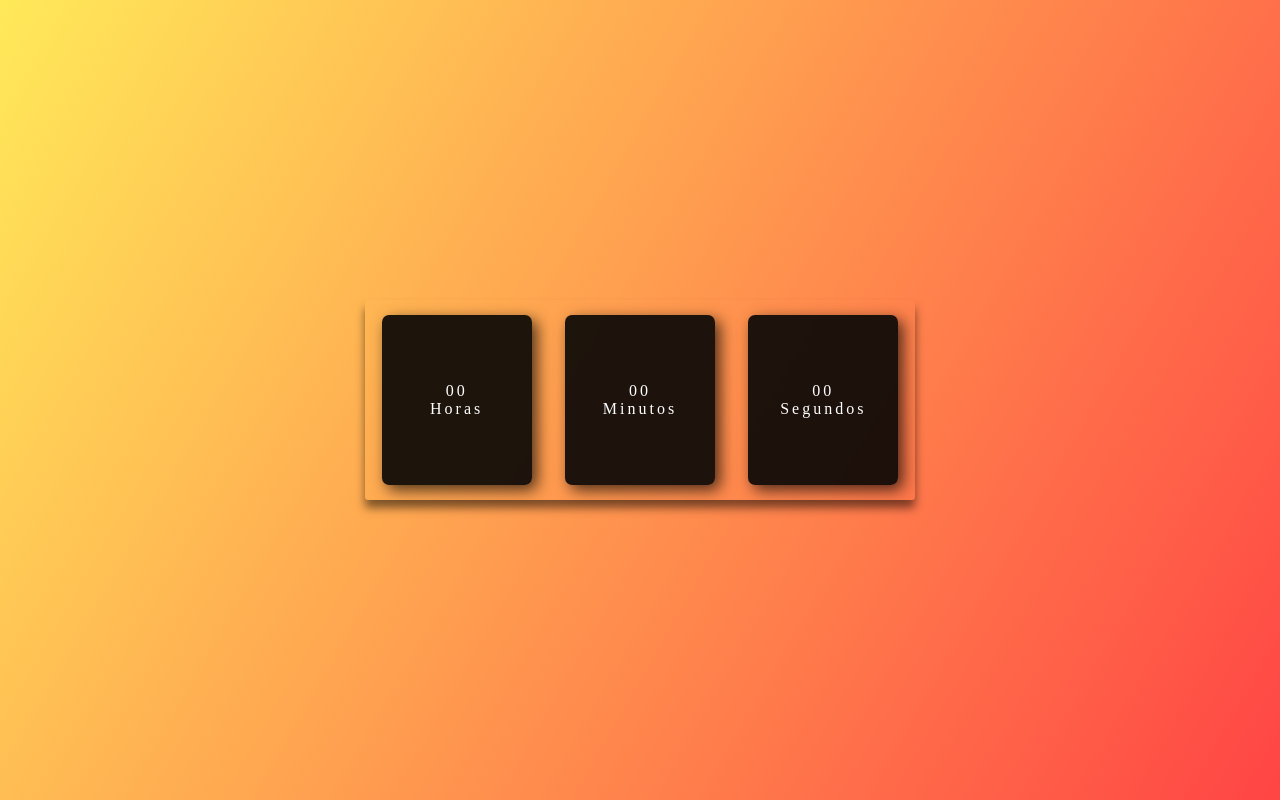
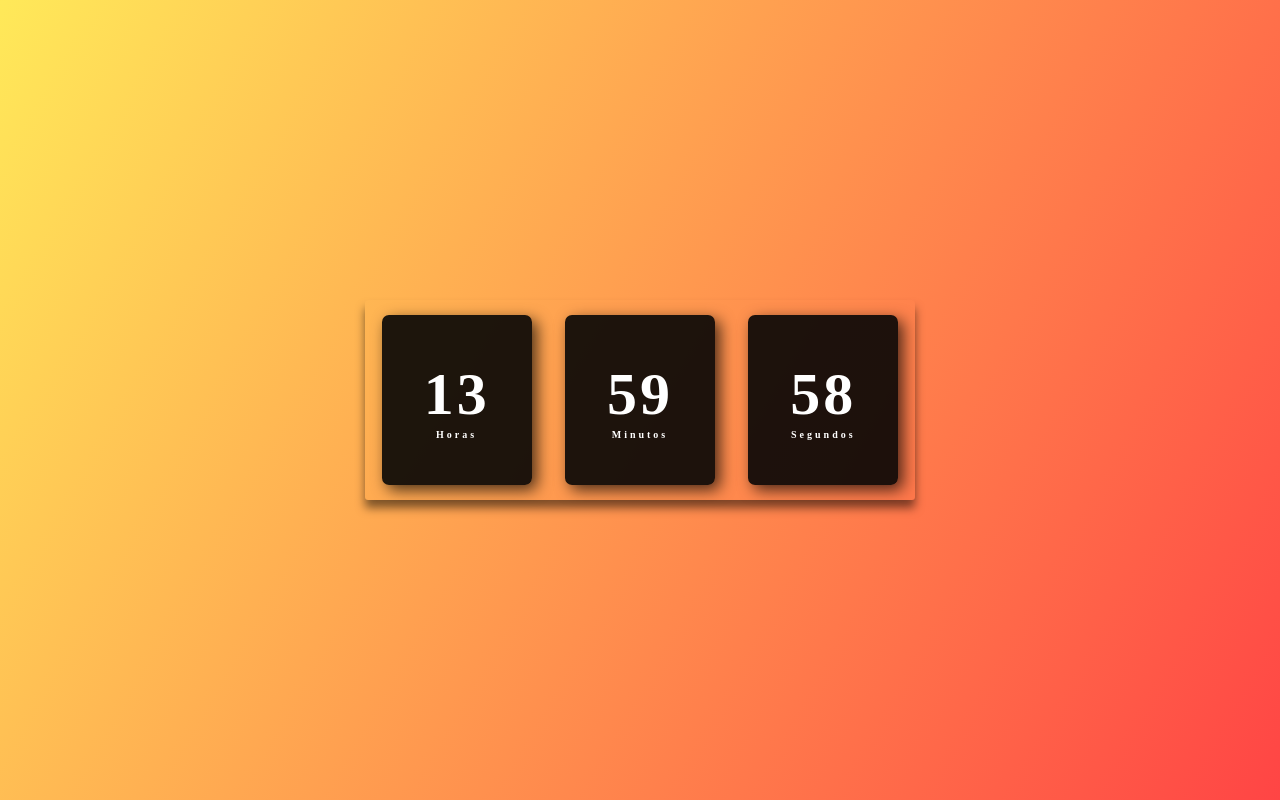
Before and after one commit to edhw/relogio_dinamico, a plain HTML site: page index.html in a window 1280 px wide. Drawn offline with Linux system fonts and the light colour scheme.

Commit message:
projeto finalizado
finalização

```diff
--- a/css/style.css
+++ b/assets/css/style.css
@@ -39,6 +39,13 @@ body {
     box-shadow: 5px 5px 15px rgba(0, 0, 0, .7);
     border-radius: 7px;
     letter-spacing: 3px;
+}
 
+.relogio span {
+    font-weight: bolder;
+    font-size: 60px;
+}
 
+.relogio span.tempo {
+    font-size: 10px;
 }
--- /dev/null
+++ b/assets/js/script.js
@@ -0,0 +1,21 @@
+const horas = document.getElementById('horas');
+const minutos = document.getElementById('minutos');
+const segundos = document.getElementById('segundos');
+
+const relogio = setInterval(function time() {
+    let dateToday = new Date();
+    let hr = dateToday.getHours();
+    let min = dateToday.getMinutes();
+    let s = dateToday.getSeconds();
+
+    if (hr < 10) hr = '0' + hr;
+
+    if (min < 10) min = '0' + min;
+
+    if (s < 10) s = '0' + s;
+
+    horas.textContent = hr;
+    minutos.textContent = min;
+    segundos.textContent = s;
+
+})
--- a/index.html
+++ b/index.html
@@ -3,7 +3,7 @@
 <head>
     <meta charset="UTF-8">
     <meta name="viewport" content="width=device-width, initial-scale=1.0">
-    <link rel ="stylesheet" href="./css/style.css">
+    <link rel ="stylesheet" href="./assets/css/style.css">
     <title>Digital Clock</title>
 </head>
 
@@ -26,6 +26,8 @@
 
     </div>
 
+    <script src="./assets/js/script.js"></script>
+
 </body>
 
 </html>
```
Also changed, not shown: js/script.js (deleted).
